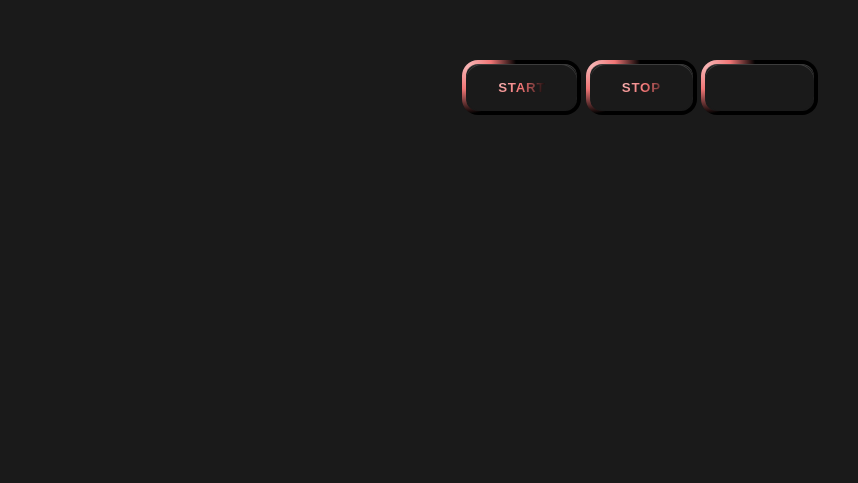
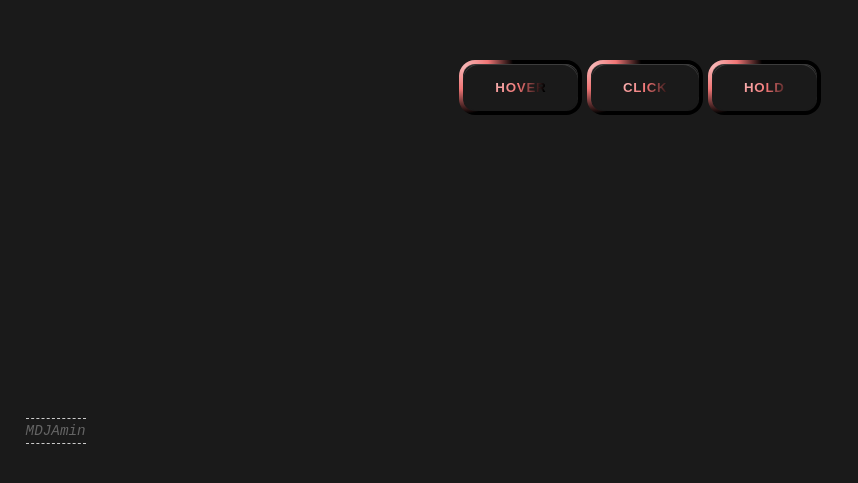
Before and after one commit to MDJAmin/glowy-button-ui-html-css-javascript, a plain HTML site: page index.html in a window 1280 px wide. Shown: the part 321-804 px from the top of the page, without its empty margins (0-858 px from the left). Drawn offline with Linux system fonts and the light colour scheme.

Commit message:
feat: CC & favicon & MDJAmin

```diff
--- a/css/style.css
+++ b/css/style.css
@@ -15,9 +15,8 @@
       hsl(var(--hue) 80% 70%),
       transparent
     )
-    calc((var(--x) * 1px) - (var(--size) * 0.5))
-    calc((var(--y) * 1px) - (var(--size) * 0.5)) / var(--size) var(--size)
-    no-repeat fixed;
+    calc((var(--x) * 1px) - (var(--size) * 0.5)) calc((var(--y) * 1px) - (var(--size) * 0.5)) /
+    var(--size) var(--size) no-repeat fixed;
 }
 
 .controls {
@@ -33,8 +32,8 @@ body {
   flex-wrap: wrap;
   justify-content: center;
   min-height: 100vh;
-  font-family: "SF Pro Text", "SF Pro Icons", "AOS Icons", "Helvetica Neue",
-    Helvetica, Arial, sans-serif, system-ui;
+  font-family: "SF Pro Text", "SF Pro Icons", "AOS Icons", "Helvetica Neue", Helvetica, Arial,
+    sans-serif, system-ui;
   background: var(--bg);
 }
 
@@ -89,3 +88,30 @@ button::after {
   background: var(--glow);
   border-radius: 1rem;
 }
+
+.MDJAminDiv {
+  z-index: 4444;
+  position: fixed;
+  bottom: 5%;
+  left: 2%;
+}
+
+.MDJAmin {
+  text-decoration: none;
+  border-bottom: 1px dashed rgb(204, 204, 204);
+  border-top: 1px dashed rgb(204, 204, 204);
+  /* border-bottom: 1px dashed rgb(44, 44, 44); */
+  /* border-top: 1px dashed rgb(44, 44, 44); */
+  padding: 4px 0;
+  /* color: rgba(44, 44, 44, 0.525); */
+  color: rgba(204, 204, 204, 0.414);
+  font-family: monospace;
+  font-style: italic;
+  font-size: 1.1em;
+  transition: all 0.5s;
+}
+
+.MDJAmin:hover {
+  /* color: #000000; */
+  color: white;
+}
--- a/index.html
+++ b/index.html
@@ -2,21 +2,40 @@
 <html lang="en">
   <head>
     <meta charset="UTF-8" />
-    <meta name="viewport" content="width=device-width, initial-scale=1.0" />
-    <link rel="stylesheet" href="css/style.css" />
-    <title>Document</title>
+    <meta
+      name="viewport"
+      content="width=device-width, initial-scale=1.0"
+    />
+    <link
+      rel="stylesheet"
+      href="css/style.css"
+    />
+    <link
+      rel="shortcut icon"
+      href="favicon.png"
+      type="image/x-icon"
+    />
+    <title>Futuristic Glowing Button</title>
   </head>
   <body>
     <div>
       <button>
-        <span>Start</span>
+        <span>Hover</span>
       </button>
       <button>
-        <span>Stop</span>
+        <span>CLick</span>
       </button>
       <button>
-    Click
+        <span>Hold</span>
       </button>
+    </div>
+    <div class="MDJAminDiv">
+      <a
+        class="MDJAmin"
+        href="https://github.com/MDJAmin"
+        target="_blank"
+        >MDJAmin</a
+      >
     </div>
     <script src="js/script.js"></script>
   </body>
```
Also changed, not shown: js/script.js (+10 -10 lines), favicon.png (added).
